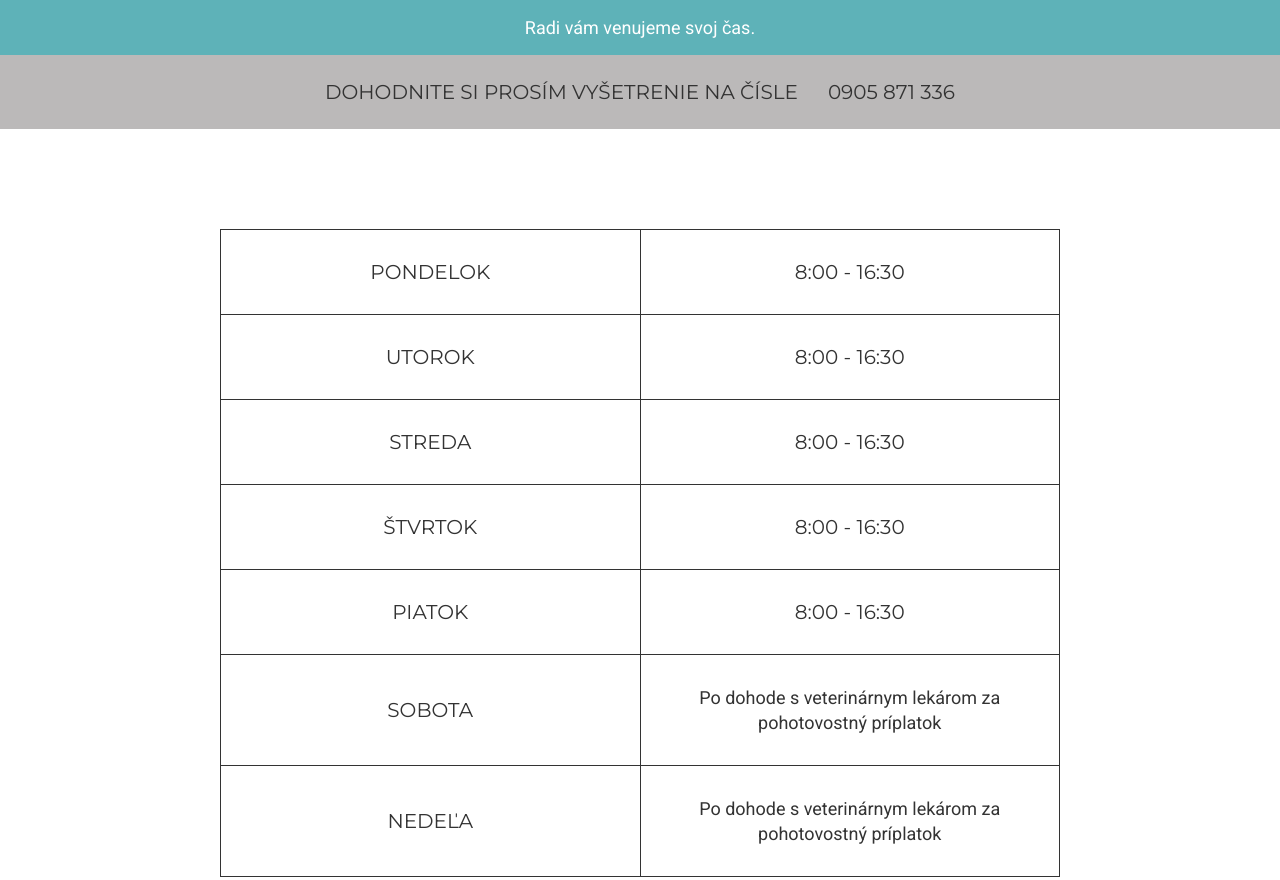
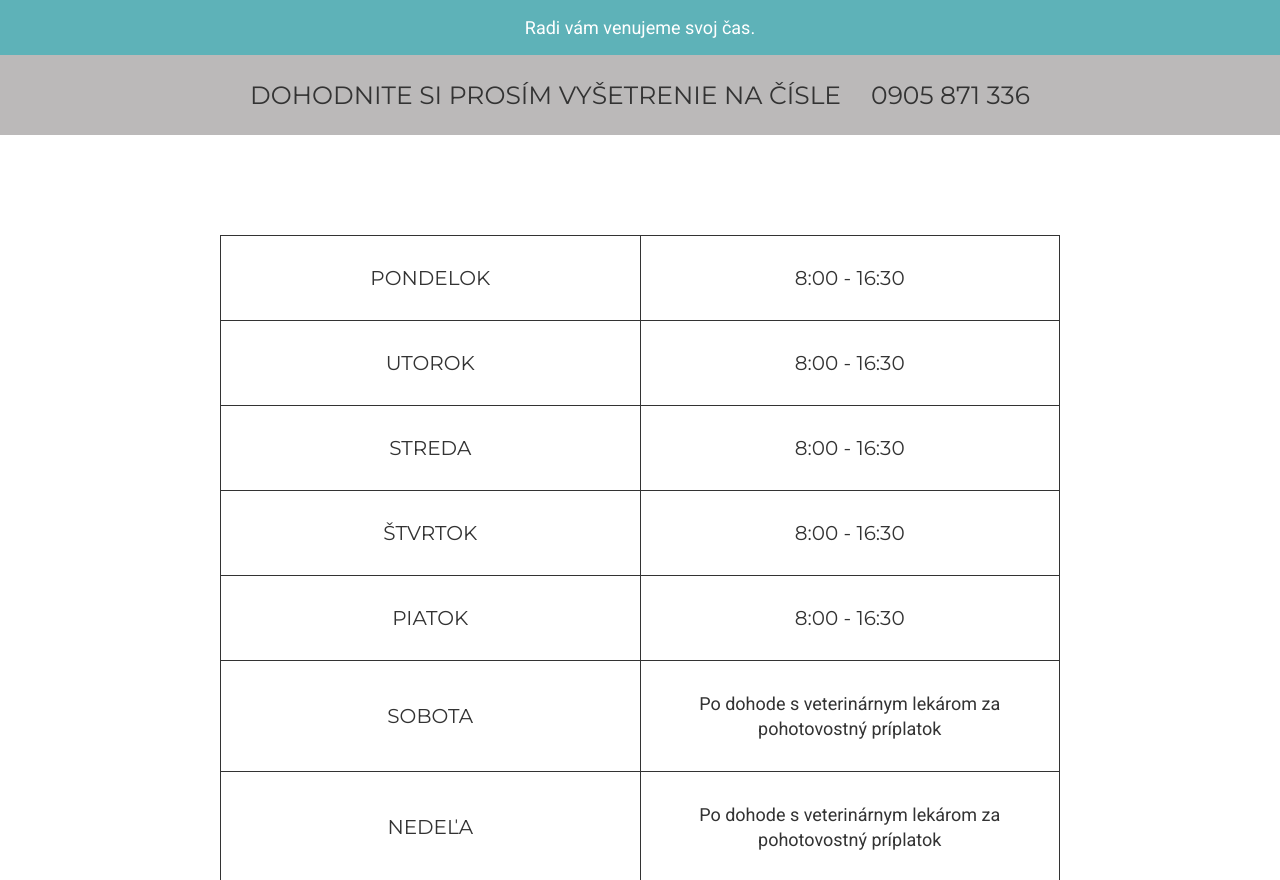
Before and after one commit to MartinaMax/DadaVet, a plain HTML site: page otvaracie-hodiny.html in a window 1280 px wide. Shown: the part 874-1754 px from the top of the page. Drawn offline with Linux system fonts and the light colour scheme.

Commit message:
Update otvaracie-hodiny.html

```diff
--- a/otvaracie-hodiny.html
+++ b/otvaracie-hodiny.html
@@ -49,8 +49,8 @@
 
         <!-- Appointment section -->
         <section class="section-appointment">
-            <h3 class="h3-smaller">Dohodnite si Prosím vyšetrenie na čísle </h3>
-            <h3 class="h3-smaller">0905 871 336</h3>
+            <h3>Dohodnite si Prosím vyšetrenie na čísle </h3>
+            <h3>0905 871 336</h3>
         </section>
 
         <!-- Opening hours table section -->
```
